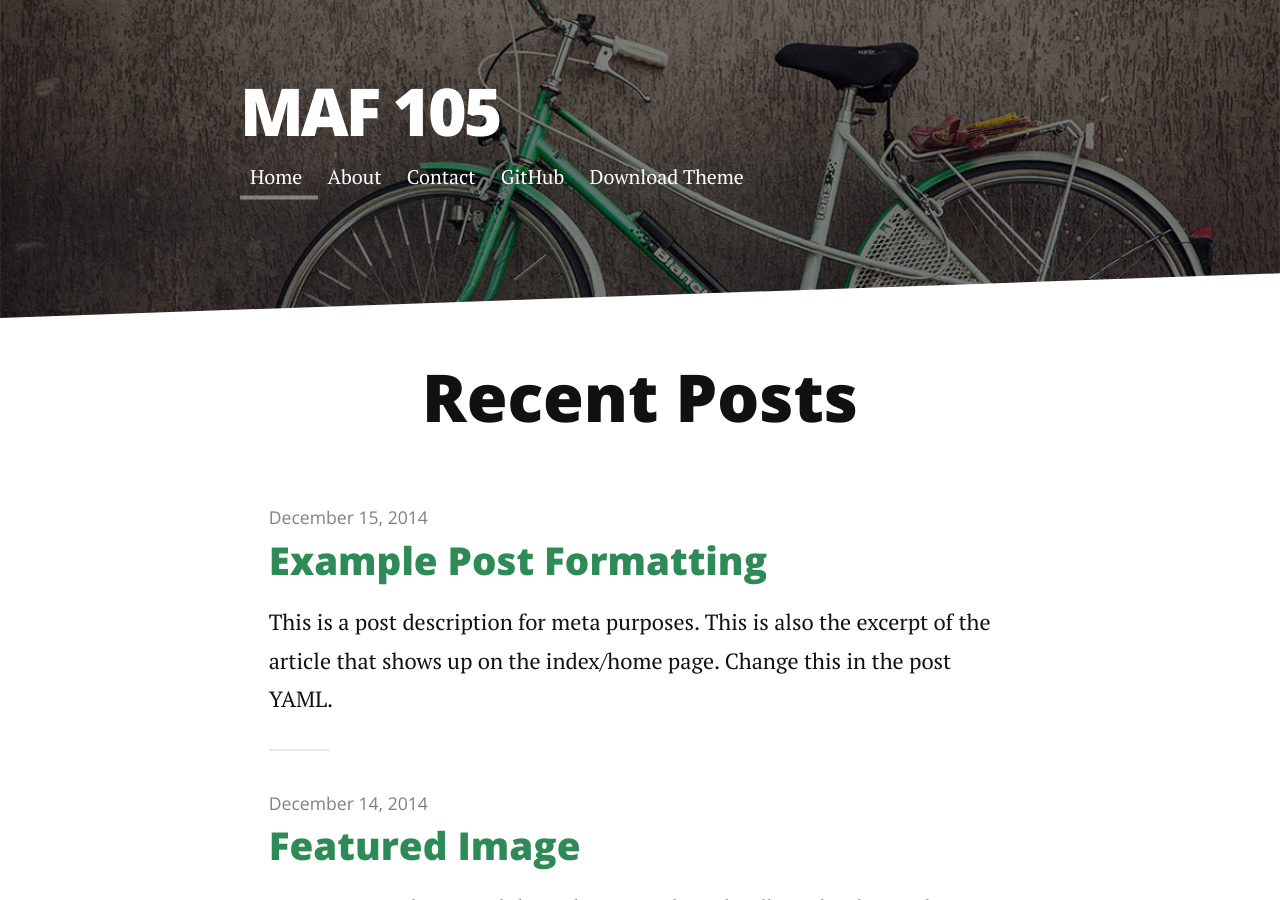
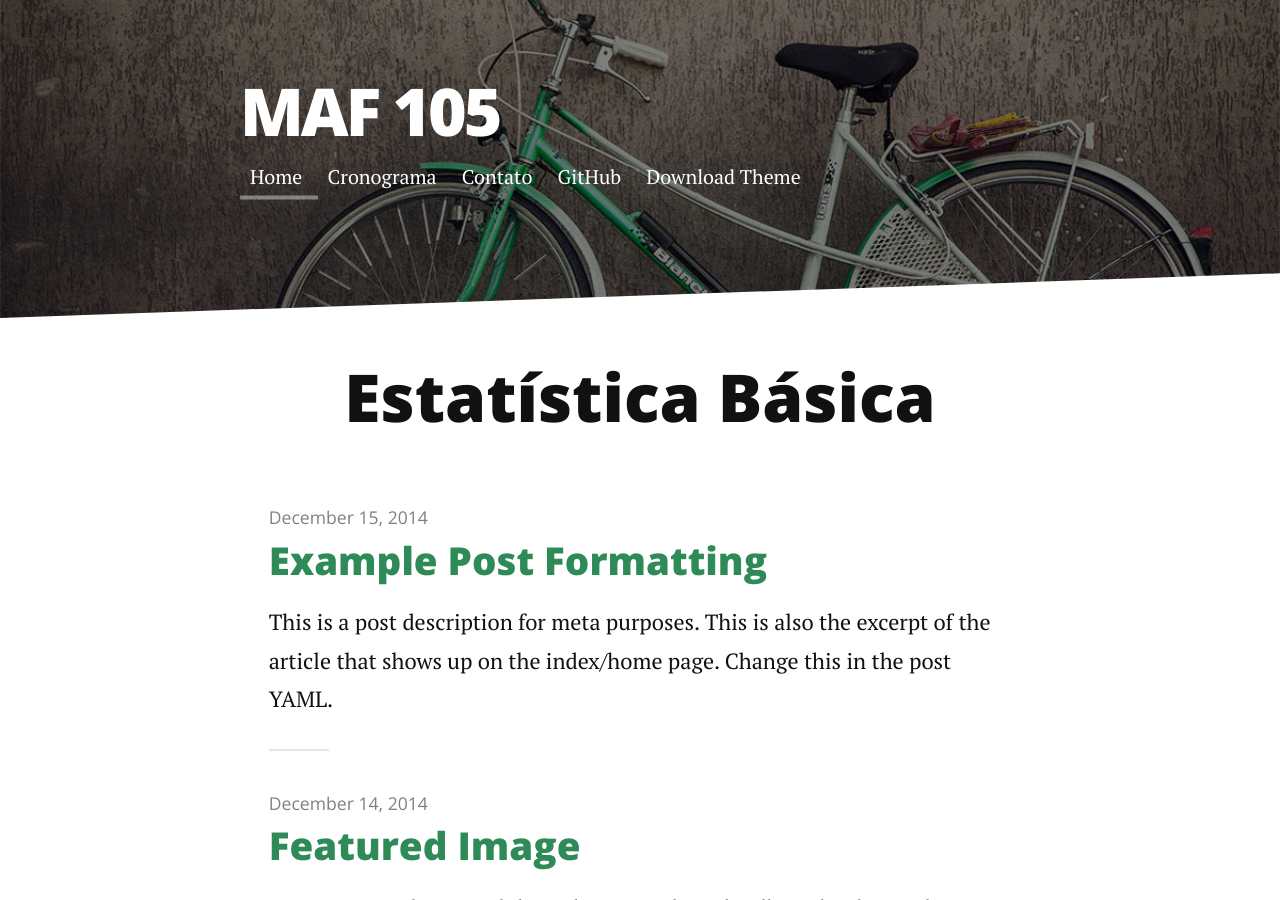
Before and after one commit to ufvest/ufvest.github.io, a Jekyll site: the page built from index.html, in a window 1280 px wide and 900 px high. Built offline with Jekyll 4.4.1, drawn with Linux system fonts in a browser that asks for light colours; nearby versions of some CDN libraries; the list of posts is cut into pages by our own code.

Commit message:
Alteração2

```diff
--- a/_config.yml
+++ b/_config.yml
@@ -1,7 +1,7 @@
 title: MAF 105
 description: Long Form Jekyll theme built with SASS / COMPASS / SUSY
 
-url: http://brianmaierjr.github.com/long-haul
+url: https://github.com/maf105
 baseurl: ""
 paginate_path: "blog/page:num/"
 permalink: blog/:title/
@@ -14,15 +14,15 @@ paginate: 5
 navigation:
  - title: Home
    url: /index.html
- - title: About
-   url: /about
- - title: Contact
-   url: /contact
+ - title: Cronograma
+   url: /cronograma
+ - title: Contato
+   url: /contato
 
 social:
-   github: brianmaierjr
-   twitter: brianmaierjr
-   facebook: brianmaierjr
-   email: brimaidesigns@gmail.com
+   github: maf105
+   twitter:
+   facebook:
+   email: ufv.florestal.maf105@gmail.com
 
 google_analytics: "UA-58263416-1"
--- a/index.html
+++ b/index.html
@@ -4,7 +4,7 @@
 ---
 
 <div class="home" id="home">
-  <h1 class="pageTitle">Recent Posts</h1>
+  <h1 class="pageTitle">Estatística Básica</h1>
   <ul class="posts noList">
     {% for post in paginator.posts %}
       <li>
```
